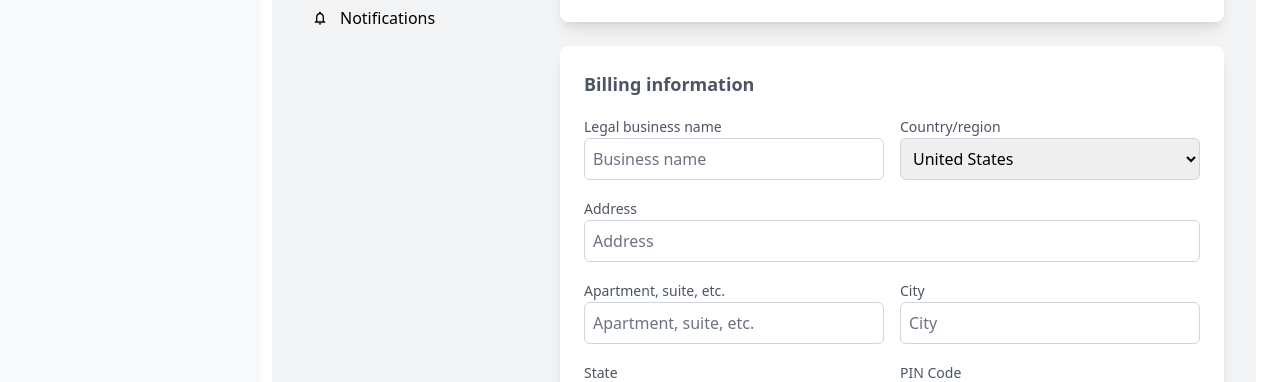
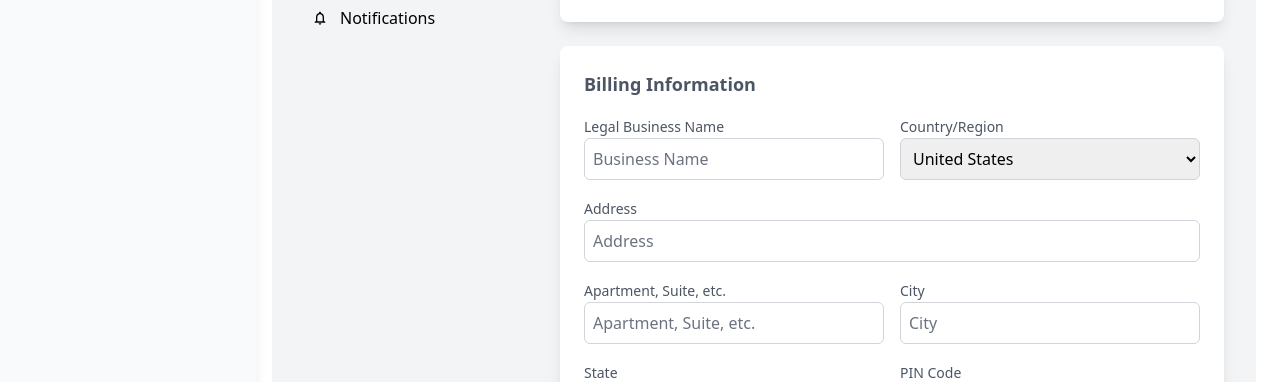
Before and after one commit to xnafi/dashboard, a React (Vite) app: page /e-commerce-store-details in a window 1280 px wide. Shown: the part 414-796 px from the top of the page. Built offline with nearby package versions, Linux system fonts and the light colour scheme.

Commit message:
few re usable

```diff
--- /dev/null
+++ b/src/components/re-ui/BillingInformation.tsx
@@ -0,0 +1,57 @@
+const BillingInformation = () => {
+  return (
+    <section className="bg-white dark:bg-gray-800 shadow-lg p-6 rounded-lg">
+      <h3 className="text-lg font-semibold mb-4 div-text">
+        Billing Information
+      </h3>
+      <div className="grid grid-cols-2 gap-4">
+        <div>
+          <label className="text-sm text-gray-600 div-text">
+            Legal Business Name
+          </label>
+          <input
+            type="text"
+            placeholder="Business Name"
+            className="input-field"
+          />
+        </div>
+        <div>
+          <label className="text-sm text-gray-600 div-text">
+            Country/Region
+          </label>
+          <select className="input-field">
+            <option>United States</option>
+          </select>
+        </div>
+        <div className="col-span-2">
+          <label className="text-sm text-gray-600 div-text">Address</label>
+          <input type="text" placeholder="Address" className="input-field" />
+        </div>
+        <div>
+          <label className="text-sm text-gray-600 div-text">
+            Apartment, Suite, etc.
+          </label>
+          <input
+            type="text"
+            placeholder="Apartment, Suite, etc."
+            className="input-field"
+          />
+        </div>
+        <div>
+          <label className="text-sm text-gray-600 div-text">City</label>
+          <input type="text" placeholder="City" className="input-field" />
+        </div>
+        <div>
+          <label className="text-sm text-gray-600 div-text">State</label>
+          <input type="text" placeholder="State" className="input-field" />
+        </div>
+        <div>
+          <label className="text-sm text-gray-600 div-text">PIN Code</label>
+          <input type="text" placeholder="PIN Code" className="input-field" />
+        </div>
+      </div>
+    </section>
+  );
+};
+
+export default BillingInformation;
--- a/src/pages/eCommerce/ECommerceManageReview.tsx
+++ b/src/pages/eCommerce/ECommerceManageReview.tsx
@@ -1,3 +1,4 @@
+/* eslint-disable @typescript-eslint/no-explicit-any */
 import { useState, useEffect } from "react";
 import { FaStar, FaCheckCircle, FaClock, FaEllipsisH } from "react-icons/fa";
 
--- a/src/pages/eCommerce/ECommerceStoreDetails.tsx
+++ b/src/pages/eCommerce/ECommerceStoreDetails.tsx
@@ -1,30 +1,36 @@
 import { useState } from "react";
-import {
-  FaStore,
-  FaCreditCard,
-
-} from "react-icons/fa";
+import { FaStore, FaCreditCard } from "react-icons/fa";
 import {
   MdOutlinePayments,
   MdOutlineLocalShipping,
   MdLocationOn,
   MdNotificationsNone,
 } from "react-icons/md";
+import BillingInformation from "../../components/re-ui/BillingInformation";
 
 const ECommerceStoreDetails = () => {
   const [activeTab, setActiveTab] = useState("Store Details");
 
-
   const menuItems = [
-    { name: "Store Details", icon: <FaStore />, path: "/eCommerceStoreDetails" },
+    {
+      name: "Store Details",
+      icon: <FaStore />,
+      path: "/eCommerceStoreDetails",
+    },
     { name: "Payment", icon: <MdOutlinePayments />, path: "/eCommercePayment" },
     { name: "Checkout", icon: <FaCreditCard />, path: "/eCommerceCheckOut" },
-    { name: "Shipping & Delivery", icon: <MdOutlineLocalShipping />, path: "/eCommerceShipping" },
+    {
+      name: "Shipping & Delivery",
+      icon: <MdOutlineLocalShipping />,
+      path: "/eCommerceShipping",
+    },
     { name: "Locations", icon: <MdLocationOn />, path: "/eCommerceLocations" },
-    { name: "Notifications", icon: <MdNotificationsNone />, path: "/eCommerceNotifications" },
+    {
+      name: "Notifications",
+      icon: <MdNotificationsNone />,
+      path: "/eCommerceNotifications",
+    },
   ];
-
-
 
   return (
     <div className="p-6 bg-gray-50 mt-20 ml-6 dark:bg-gray-900 div-dark max-w-full rounded-lg shadow-2xl">
@@ -49,7 +55,6 @@ const ECommerceStoreDetails = () => {
             ))}
           </ul>
         </aside>
-
 
         {/* Main Content */}
         <div className="flex-1 p-8">
@@ -106,81 +111,7 @@ const ECommerceStoreDetails = () => {
             </section>
 
             {/* Billing Information */}
-            <section className="bg-white dark:bg-gray-800 shadow-lg p-6 rounded-lg">
-              <h3 className="text-lg font-semibold mb-4 div-text">
-                Billing information
-              </h3>
-              <div className="grid grid-cols-2 gap-4">
-                <div>
-                  <label className="text-sm text-gray-600 div-text">
-                    Legal business name
-                  </label>
-                  <input
-                    type="text"
-                    placeholder="Business name"
-                    className="input-field"
-                  />
-                </div>
-                <div>
-                  <label className="text-sm text-gray-600 div-text">
-                    Country/region
-                  </label>
-                  <select className="input-field">
-                    <option>United States</option>
-                  </select>
-                </div>
-                <div className="col-span-2">
-                  <label className="text-sm text-gray-600 div-text">
-                    Address
-                  </label>
-                  <input
-                    type="text"
-                    placeholder="Address"
-                    className="input-field"
-                  />
-                </div>
-                <div>
-                  <label className="text-sm text-gray-600 div-text">
-                    Apartment, suite, etc.
-                  </label>
-                  <input
-                    type="text"
-                    placeholder="Apartment, suite, etc."
-                    className="input-field"
-                  />
-                </div>
-                <div>
-                  <label className="text-sm text-gray-600 div-text">
-                    City
-                  </label>
-                  <input
-                    type="text"
-                    placeholder="City"
-                    className="input-field"
-                  />
-                </div>
-                <div>
-                  <label className="text-sm text-gray-600 div-text">
-                    State
-                  </label>
-                  <input
-                    type="text"
-                    placeholder="State"
-                    className="input-field"
-                  />
-                </div>
-                <div>
-                  <label className="text-sm text-gray-600 div-text">
-                    PIN Code
-                  </label>
-                  <input
-                    type="text"
-                    placeholder="PIN Code"
-                    className="input-field"
-                  />
-                </div>
-              </div>
-            </section>
+            <BillingInformation />
 
             {/* Time Zone & Units */}
             <section className="bg-white dark:bg-gray-800 shadow-lg p-6 rounded-lg">
@@ -223,7 +154,9 @@ const ECommerceStoreDetails = () => {
 
             {/* Store Currency */}
             <section className="bg-white dark:bg-gray-800 shadow-lg p-6 rounded-lg">
-              <h3 className="text-lg font-semibold mb-1 div-text">Store currency</h3>
+              <h3 className="text-lg font-semibold mb-1 div-text">
+                Store currency
+              </h3>
               <p className="text-sm text-gray-500 mb-2 dark:text-gray-400">
                 The currency your products are sold in.
               </p>
@@ -244,7 +177,9 @@ const ECommerceStoreDetails = () => {
 
             {/* Order ID Format */}
             <section className="bg-white dark:bg-gray-800 shadow-lg p-6 rounded-lg">
-              <h3 className="text-lg font-semibold mb-1 div-text">Order id format</h3>
+              <h3 className="text-lg font-semibold mb-1 div-text">
+                Order id format
+              </h3>
               <p className="text-sm text-gray-500 mb-2 dark:text-gray-400">
                 Shown on the Orders page, customer pages, and customer order
                 notifications to identify orders.
```
